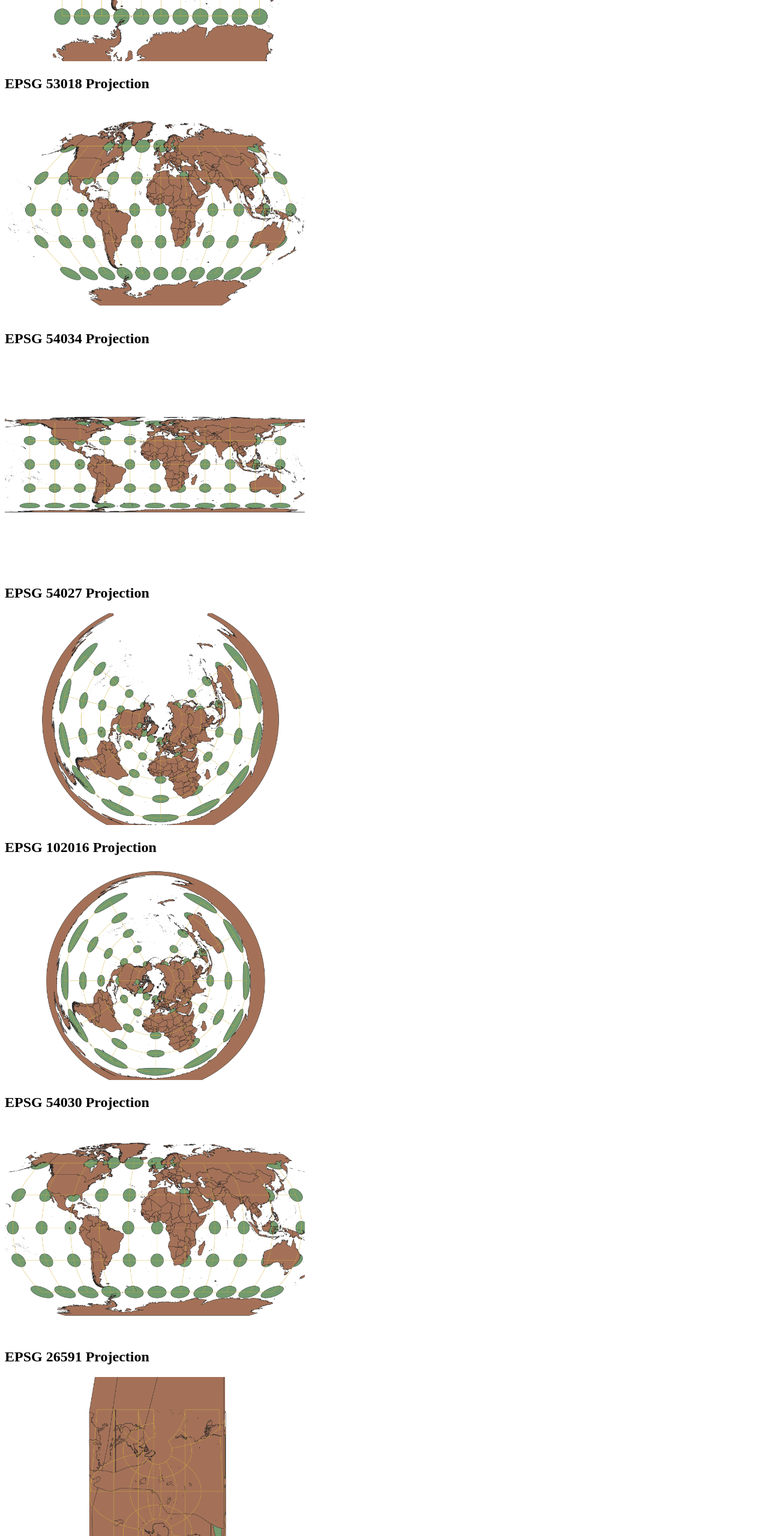
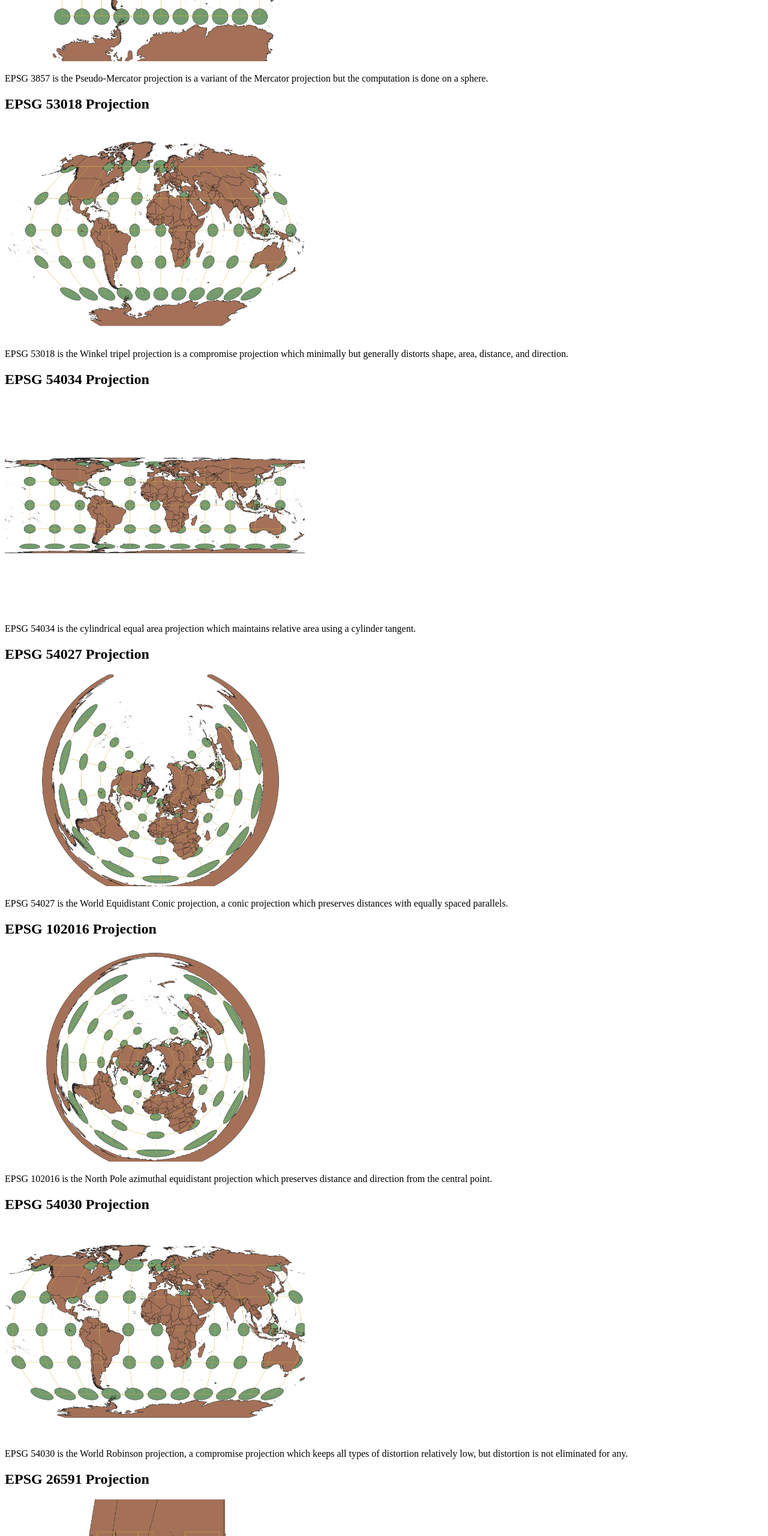
Before and after one commit to alyssalp02/HOMEWORK3, a plain HTML site: page Worldprojections/worldprojections.html in a window 1280 px wide. Shown: the part 1500-4060 px from the top of the page at 60% size. Drawn offline with Linux system fonts and the light colour scheme; files whose address does not match are found by name.

Commit message:
Add descriptions

```diff
--- a/Worldprojections/worldprojections.html
+++ b/Worldprojections/worldprojections.html
@@ -28,36 +28,48 @@
     <a href="./maps/3857.png">
     <img src="./maps/3857.png" alt="EPSG 3857" width='500px'>
     </a>
+    <p> EPSG 3857 is the Pseudo-Mercator projection is a variant of the Mercator projection but the computation is done on a sphere.</p>
 
     <h2>EPSG 53018 Projection</h2>
     <a href="./maps/53018.png">
     <img src="./maps/53018.png" alt="EPSG 53018" width='500px'>
     </a>
+    <p> EPSG 53018 is the Winkel tripel projection is a compromise projection which minimally but generally distorts shape, area, distance, and direction.</p>
+
 
     <h2>EPSG 54034 Projection</h2>
     <a href="./maps/54034.png">
     <img src="./maps/54034.png" alt="EPSG 54034" width='500px'>
     </a>
+    <p> EPSG 54034 is the cylindrical equal area projection which maintains relative area using a cylinder tangent. </p>
+
 
     <h2>EPSG 54027 Projection</h2>
     <a href="./maps/54027.png">
     <img src="./maps/54027.png" alt="EPSG 54027" width='500px'>
     </a>
+    <p> EPSG 54027 is the World Equidistant Conic projection, a conic projection which preserves distances with equally spaced parallels. </p>
+
 
     <h2>EPSG 102016 Projection</h2>
     <a href="./maps/102016.png">
     <img src="./maps/102016.png" alt="EPSG 102016" width='500px'>
     </a>
+    <p> EPSG 102016 is the North Pole azimuthal equidistant projection which preserves distance and direction from the central point. </p>
+
 
     <h2>EPSG 54030 Projection</h2>
     <a href="./maps/54030.png">
     <img src="./maps/54030.png" alt="EPSG 54030" width='500px'>
     </a>
+    <p> EPSG  54030 is the World Robinson projection, a compromise projection which keeps all types of distortion relatively low, but distortion is not eliminated for any. </p>
 
     <h2>EPSG 26591 Projection</h2>
     <a href="./maps/26591MonteMario.png">
     <img src="./maps/26591MonteMario.png" alt="EPSG 26591" width='500px'>
     </a>
+    <p> EPSG  26591 is the Monte Mario Italy zone 1 projection, a local projection using the Hayford ellipsoid. </p>
+
 
 
     <p></p>
```
Also changed, not shown: 2 other files.
